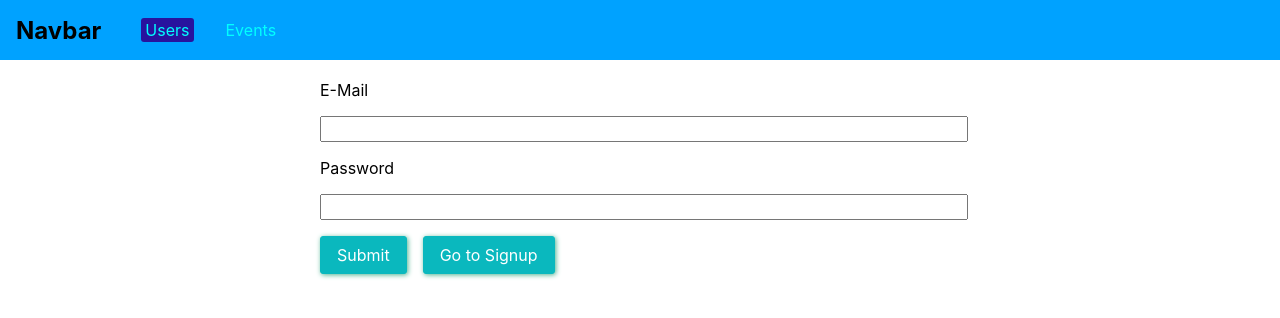
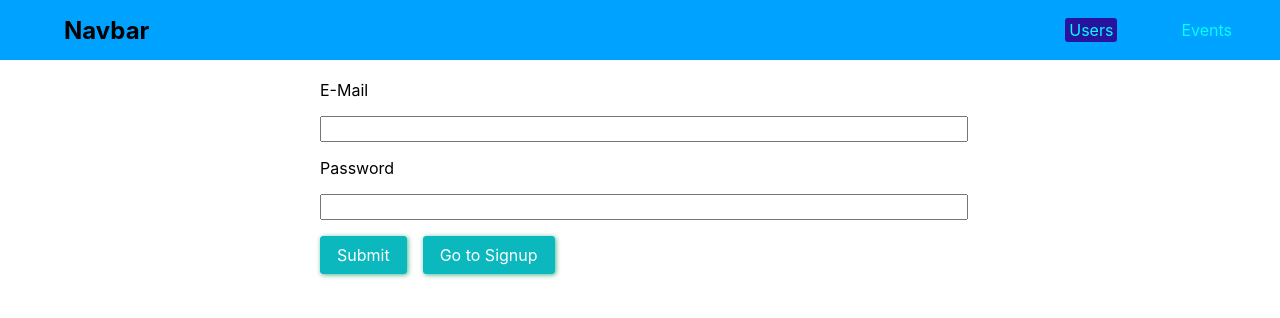
Before and after one commit to massoodbarsa/Book-events, a React (Create React App) app in the folder frontend/: page /users in a window 1280 px wide. Shown: the top 318 px of the page. Built offline with nearby package versions, Linux system fonts and the light colour scheme.

Commit message:
nav items  style 2

```diff
--- a/frontend/src/components/navigation/navigation.js
+++ b/frontend/src/components/navigation/navigation.js
@@ -14,7 +14,7 @@ const navigation = (props) => (
                     </div>
                     <div className='navigation__items'>
                         <ul>
-                            {console.log(context)}
+                            {console.log(context.token)}
                             {!context.token && <li><NavLink to='/users'>Users</NavLink></li>}
                             <li><NavLink to='/events'>Events</NavLink></li>
                             {context.token && <li><NavLink to='/bookings'>Bookings</NavLink></li>}
--- a/frontend/src/components/navigation/navigation.scss
+++ b/frontend/src/components/navigation/navigation.scss
@@ -1,16 +1,18 @@
 .navigation {
     position: fixed;
-    left: 0;
+    right: 0;
     top: 0;
     width: 100%;
     height: 3.5rem;
     background: rgb(0, 162, 255);
     padding: 2px 1rem;
     display: flex;
+    justify-content: space-between;
     align-items: center;
 
+
     &__logo h1 {
-        margin: 0;
+        margin-left: 5rem;
         font-size: 1.5rem;
     }
 
@@ -25,7 +27,7 @@
         }
 
         li {
-            margin: 0 1rem;
+            margin: 0 2rem;
         }
 
         a {
```
